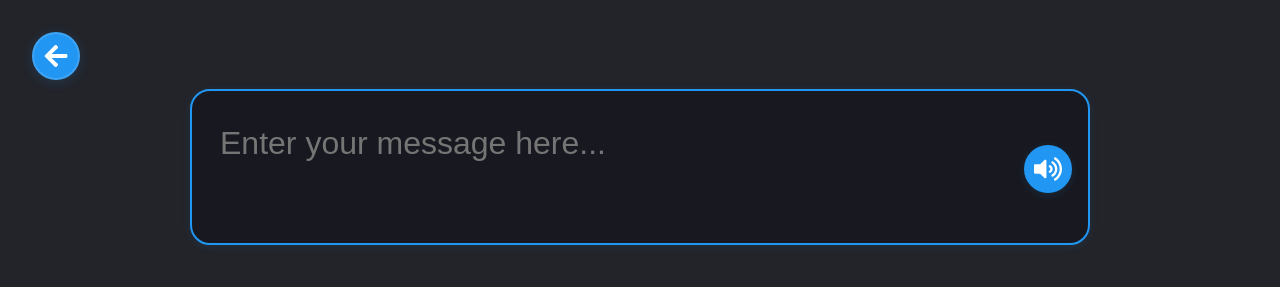
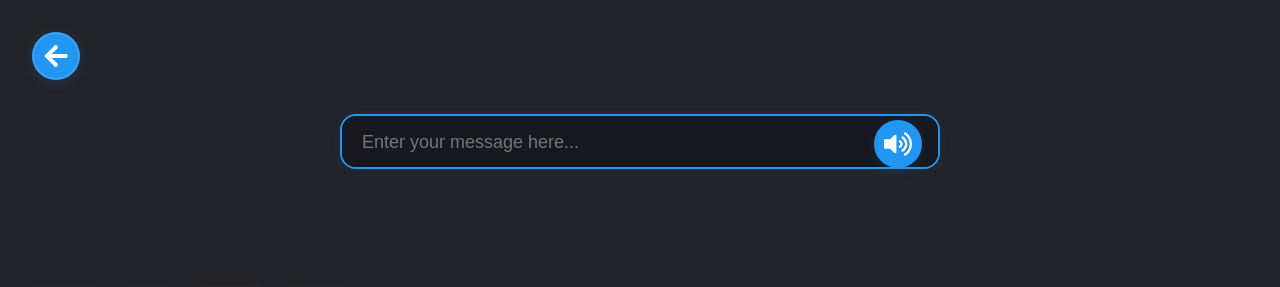
Before and after one commit to ShambhaviNK/tejuWebAppNew, a Next.js app in the folder teju-webnew-ui/: page /keyboard in a window 1280 px wide. Shown: the top 287 px of the page. Built offline with nearby package versions, Linux system fonts and the light colour scheme.

Commit message:
adding the store data in local memory

```diff
--- a/teju-webnew-ui/src/app/keyboard/page.tsx
+++ b/teju-webnew-ui/src/app/keyboard/page.tsx
@@ -136,7 +136,14 @@ export default function KeyboardPage() {
   const [isLoading, setIsLoading] = useState(false);
   const [dictionaryCache, setDictionaryCache] = useState<{[key: string]: string[]}>({});
   const [screenSize, setScreenSize] = useState({ width: 0, height: 0 });
-  const [storedTexts, setStoredTexts] = useState<{[date: string]: string[]}>({});
+  const [storedTexts, setStoredTexts] = useState<{[date: string]: string[]}>(() => {
+    // Load stored texts from localStorage on component mount
+    if (typeof window !== 'undefined') {
+      const saved = localStorage.getItem('keyboardStoredTexts');
+      return saved ? JSON.parse(saved) : {};
+    }
+    return {};
+  });
   const [showStoredTexts, setShowStoredTexts] = useState(false);
   const [debounceTimer, setDebounceTimer] = useState<NodeJS.Timeout | null>(null);
   const keyboardRef = useRef<any>(null);
@@ -172,6 +179,13 @@ export default function KeyboardPage() {
       }
     };
   }, [debounceTimer]);
+
+  // Save stored texts to localStorage whenever they change
+  useEffect(() => {
+    if (typeof window !== 'undefined') {
+      localStorage.setItem('keyboardStoredTexts', JSON.stringify(storedTexts));
+    }
+  }, [storedTexts]);
 
   const handleClick = () => {
     setChecked(!checked);
@@ -228,6 +242,12 @@ export default function KeyboardPage() {
       }
       return newStoredTexts;
     });
+  }
+
+  const handleClearAllStoredTexts = () => {
+    if (window.confirm('Are you sure you want to delete all stored texts? This action cannot be undone.')) {
+      setStoredTexts({});
+    }
   }
 
   const handleSpeakOption = (text: string) => {
@@ -545,13 +565,15 @@ export default function KeyboardPage() {
           {/* Text Input Area */}
       <div style={{
             width: '100%',
-            maxWidth: 900,
-            marginTop: isMobile ? '35px' : '45px',
+            display: 'flex',
+            justifyContent: 'center',
+            alignItems: 'center',
+            marginTop: isMobile ? '50px' : '70px',
             marginRight: 'auto',
             marginBottom: 0,
             marginLeft: 'auto'
           }}>
-            <div style={{ position: 'relative', width: '100%' }}>
+            <div style={{ position: 'relative', width: isMobile ? '400px' : '600px' }}>
               <TextArea
                 ref={textAreaRef}
             placeholder="Enter your message here..."
@@ -567,23 +589,22 @@ export default function KeyboardPage() {
                   }
                 }}
             style={{
-                fontSize: isMobile ? 'clamp(18px, 4vw, 24px)' : 'clamp(22px, 4vw, 32px)',
-                padding: isMobile ? '20px 60px 20px 20px' : '28px 70px 28px 28px',
-                borderRadius: isMobile ? 16 : 20,
+                fontSize: isMobile ? '16px' : '18px',
+                padding: isMobile ? '12px 50px 12px 16px' : '16px 60px 16px 20px',
+                borderRadius: isMobile ? 12 : 16,
               border: "2px solid #2196f3",
               width: "100%",
-                minHeight: isMobile ? 80 : 120,
-                maxHeight: isMobile ? 200 : 300,
+                minHeight: isMobile ? 45 : 55,
+                maxHeight: isMobile ? 45 : 55,
               background: "#181920",
               color: "#fff",
               outline: "none",
               resize: "none",
               boxShadow: "0 2px 8px rgba(33,150,243,0.10)",
               boxSizing: 'border-box',
-                maxWidth: 900,
               fontFamily: 'inherit',
               transition: 'border 0.2s',
-                lineHeight: isMobile ? '1.4' : '1.5',
+                lineHeight: '1.2',
                 overflowY: 'auto',
                 overflowX: 'hidden',
                 scrollbarWidth: 'thin',
@@ -869,14 +890,43 @@ export default function KeyboardPage() {
             <div style={{
               display: 'flex',
               alignItems: 'center',
+              justifyContent: 'space-between',
+              marginBottom: '12px'
+            }}>
+              <div style={{
+                display: 'flex',
+                alignItems: 'center',
                 gap: '8px',
-              marginBottom: '12px',
                 fontSize: isMobile ? '12px' : '14px',
                 color: '#5856d6',
                 fontWeight: '600'
               }}>
                 <span>📝</span>
                 <span>Stored Texts ({Object.values(storedTexts).flat().length})</span>
+              </div>
+              {Object.keys(storedTexts).length > 0 && (
+                <button
+                  onClick={handleClearAllStoredTexts}
+                  style={{
+                    background: '#ff3b30',
+                    color: '#ffffff',
+                    border: 'none',
+                    borderRadius: '6px',
+                    padding: '6px 12px',
+                    fontSize: isMobile ? '10px' : '12px',
+                    cursor: 'pointer',
+                    transition: 'background 0.2s'
+                  }}
+                  onMouseOver={e => {
+                    e.currentTarget.style.background = '#d70015';
+                  }}
+                  onMouseOut={e => {
+                    e.currentTarget.style.background = '#ff3b30';
+                  }}
+                >
+                  Clear All
+                </button>
+              )}
             </div>
             {Object.keys(storedTexts).length === 0 ? (
               <div style={{
```
Lines whose indentation alone changed are shown as unchanged.
